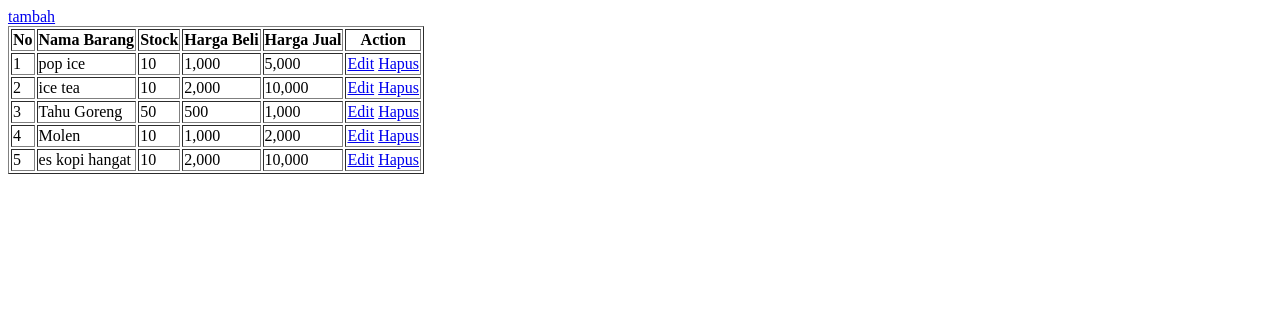
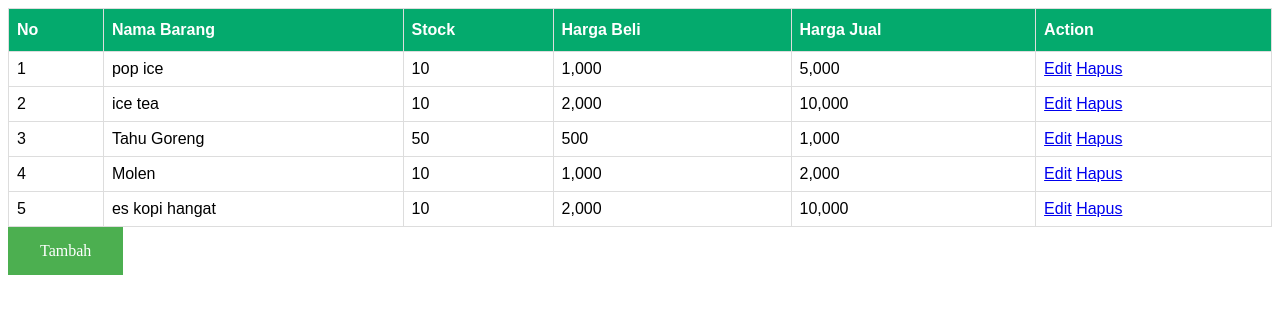
Before and after one commit to AchmadBudy/ContohSimpleCRUDPHP, a PHP site: page / in a window 1280 px wide. Shown: the top 314 px of the page. Run offline with PHP 8.4, Linux system fonts and the light colour scheme; data comes from the database, SQL or seed files in the repository.

Commit message:
Update index.php
bagusin tampilan

```diff
--- a/index.php
+++ b/index.php
@@ -11,12 +11,50 @@ $datas = $koneksi->tambilData();
 <html>
 
 <head>
+
     <title>Tugas MySQl</title>
+    <style>
+        #customers {
+            font-family: Arial, Helvetica, sans-serif;
+            border-collapse: collapse;
+            width: 100%;
+        }
+
+        #customers td,
+        #customers th {
+            border: 1px solid #ddd;
+            padding: 8px;
+        }
+
+
+
+        #customers th {
+            padding-top: 12px;
+            padding-bottom: 12px;
+            text-align: left;
+            background-color: #04AA6D;
+            color: white;
+        }
+
+        .button {
+            background-color: #4CAF50;
+            /* Green */
+            border: none;
+            color: white;
+            padding: 15px 32px;
+            text-align: center;
+            text-decoration: none;
+            display: inline-block;
+            font-size: 16px;
+        }
+    </style>
+
+
 </head>
 
 <body>
-    <a href="tambah.php">tambah</a>
-    <table border="1px">
+
+    <table id="customers">
         <tr>
             <th>No</th>
             <th>Nama Barang</th>
@@ -42,6 +80,9 @@ $datas = $koneksi->tambilData();
         <?php endforeach; ?>
     </table>
 
+    <a href="tambah.php" class="button">Tambah</a>
+
+
 </body>
 
 </html>
```
